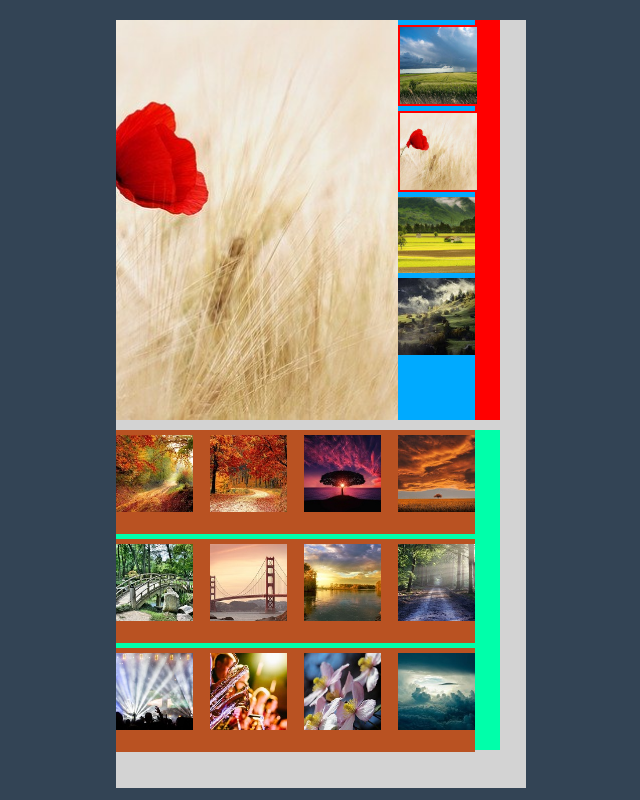
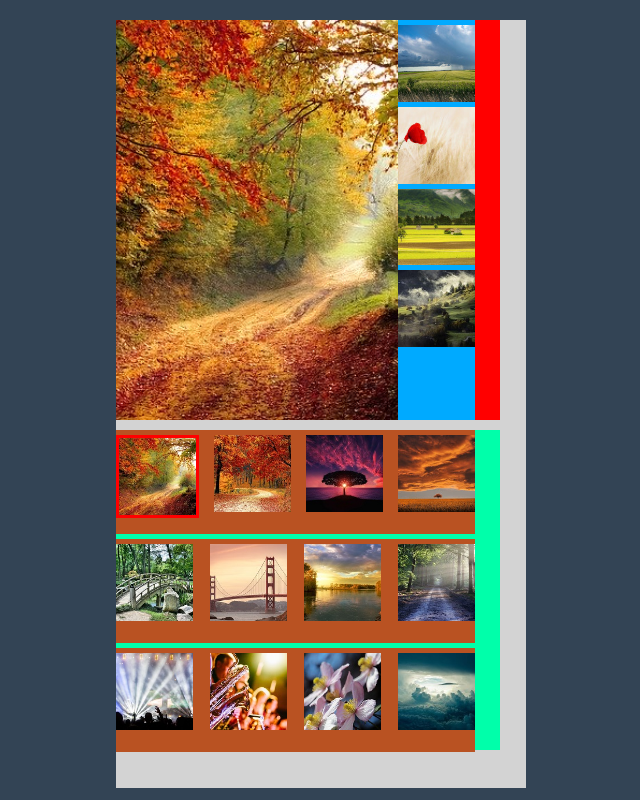
Before and after one commit to marcocollander/gallery-advertisement, a plain HTML site: page index.html in a window 1280 px wide. Shown: the whole page, without its empty margins (319-959 px from the left). Drawn offline with Linux system fonts and the light colour scheme.

Commit message:
Add styles to miniature

```diff
--- a/js/script.js
+++ b/js/script.js
@@ -1,9 +1,12 @@
+'use strict';
+
 const display = document.querySelector('.display');
 const miniature = document.getElementsByClassName('miniature');
-console.log(display);
-//display.style.backgroundImage = 'url(images/display/miniature-two.jpg)';
+
 const arrayImages =
-  ['url(images/display/miniature-one.jpg)',
+  [
+    // 'url(images/display/miniature-one.jpg)',
+    'url(images/display/miniature-one.jpg)',
     'url(images/display/miniature-two.jpg)',
     'url(images/display/miniature-three.jpg)',
     'url(images/display/miniature-four.jpg)',
@@ -19,19 +22,30 @@ const arrayImages =
     'url(images/display/miniature-fourteen.jpg)',
     'url(images/display/miniature-fifteen.jpg)',
     'url(images/display/miniature-sixteen.jpg)'];
+
 let counter = 0;
-let flag = true;
+
 setInterval(() => {
-  if (counter < arrayImages.length) {
-    display.style.backgroundImage = arrayImages[counter];
-    miniature[counter].classList.toggle('display-frame');
-  } else {
-    counter = 1;
+  if (counter === arrayImages.length) {
+    count(counter, ...miniature);
   }
 
-  counter++;
-  //miniature[counter - 1].classList.toggle('frame');
+  if (counter < arrayImages.length) {
+    if (counter >= 1) {
+      count(counter, ...miniature);
+    }
+    miniature[counter].style.borderStyle = 'solid';
+    display.style.backgroundImage = arrayImages[counter];
+    counter++;
 
-  console.log(counter);
+  } else {
+    counter = 0;
+  }
 
-}, 2000);
+}, 1000);
+
+function count(number, ...picture) {
+  number--;
+  picture[number].style.borderStyle = 'none';
+  number++;
+}
--- a/scss/layout/_page.scss
+++ b/scss/layout/_page.scss
@@ -50,20 +50,8 @@ body {
   width: 6vw;
   height: 6vw;
   background-color: $color-miniature;
-  border-width: 2px;
-  border-color: red;
-}
-
-.frame {
-  border-style: none;
-}
-
-.display-frame {
-  border-style: solid;
-}
-
-div.miniature.frame {
-  border-style: none;
+  border-width: 3px;
+  border-color: $color-red;
 }
 
 .miniature:hover {
```
Also changed, not shown: css/main.css, 1 other file.
